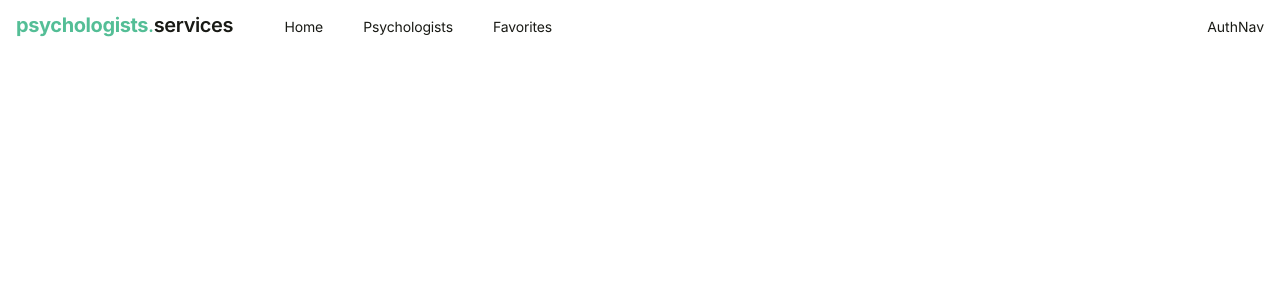
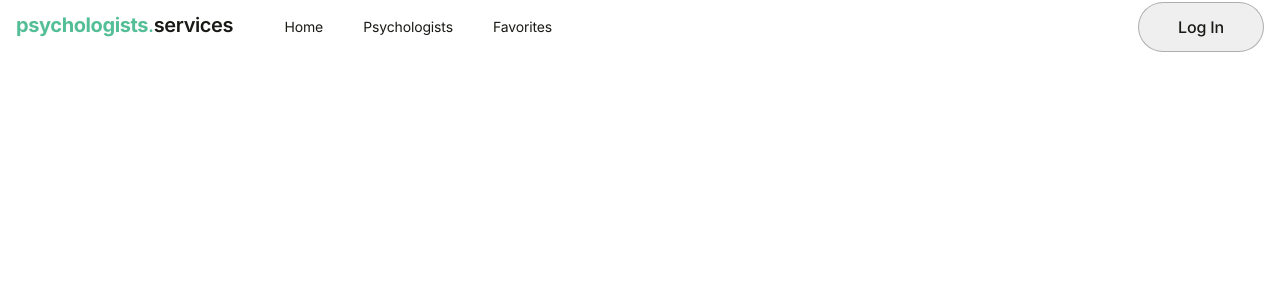
Before and after one commit to Oleksand-Kalinin/psychologists-services, a React (Vite) app: page / in a window 1280 px wide. Shown: the top 300 px of the page. Built offline with nearby package versions, Linux system fonts and the light colour scheme.

Commit message:
add LogInBtn

```diff
--- a/src/components/AuthNav/AuthNav.jsx
+++ b/src/components/AuthNav/AuthNav.jsx
@@ -1,5 +1,11 @@
+import LogInBtn from "../LogInBtn/LogInBtn.jsx";
+
 const AuthNav = () => {
-  return <div>AuthNav</div>;
+  return (
+    <div>
+      <LogInBtn />
+    </div>
+  );
 };
 
 export default AuthNav;
--- /dev/null
+++ b/src/components/LogInBtn/LogInBtn.jsx
@@ -0,0 +1,10 @@
+import css from "./LogInBtn.module.css";
+const LogInBtn = () => {
+  return (
+    <button type="button" className={css.logInBtn}>
+      Log In
+    </button>
+  );
+};
+
+export default LogInBtn;
--- /dev/null
+++ b/src/components/LogInBtn/LogInBtn.module.css
@@ -0,0 +1,12 @@
+.logInBtn {
+    border: 1px solid var(--color-text-inactive);
+    border-radius: 30px;
+    padding: 14px 39px;
+    min-width: 124px;
+
+    font-weight: 500;
+    font-size: 16px;
+    line-height: 1.25;
+    letter-spacing: -0.01em;
+    color: var(--color-text);
+}
```
